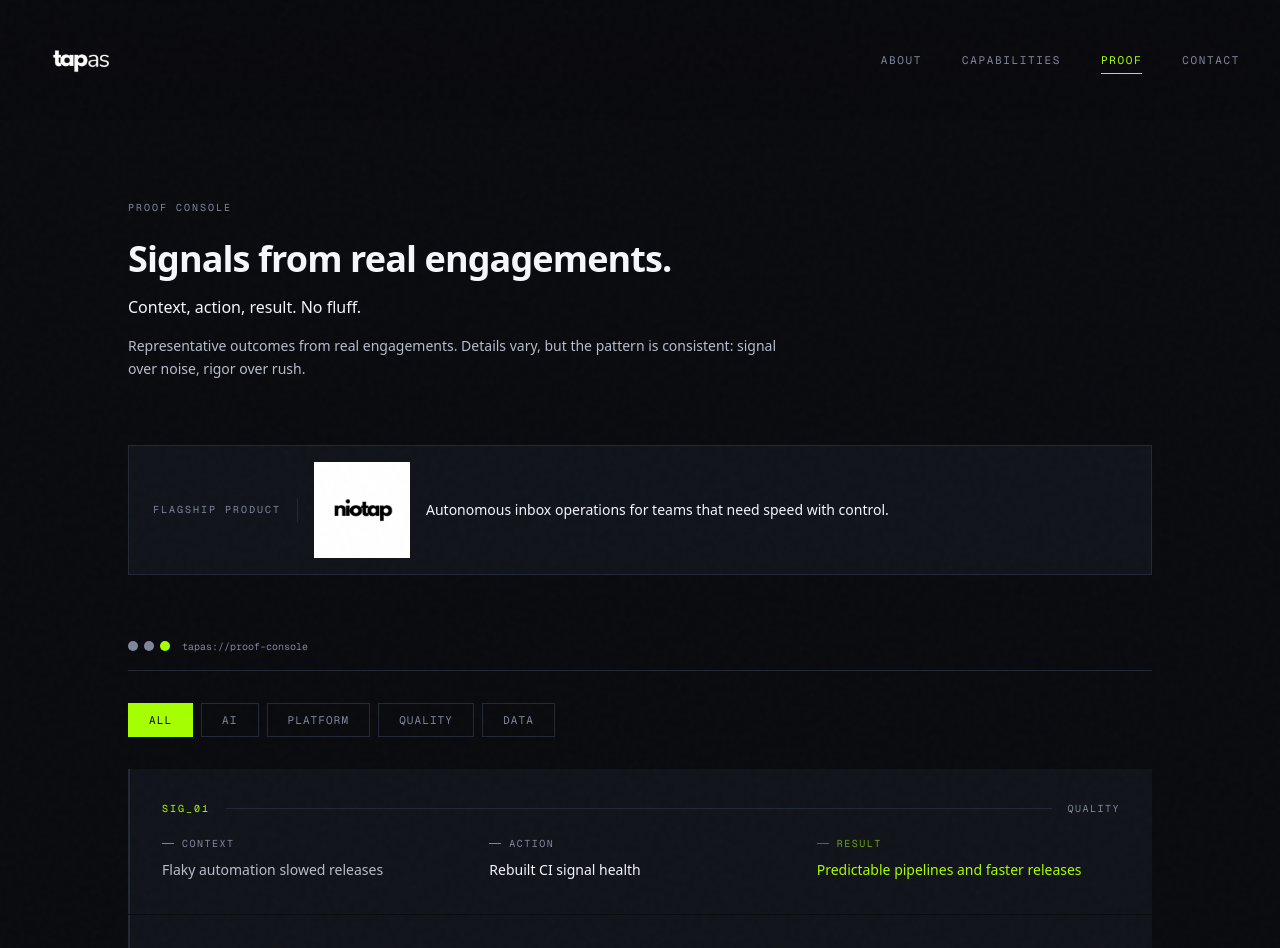
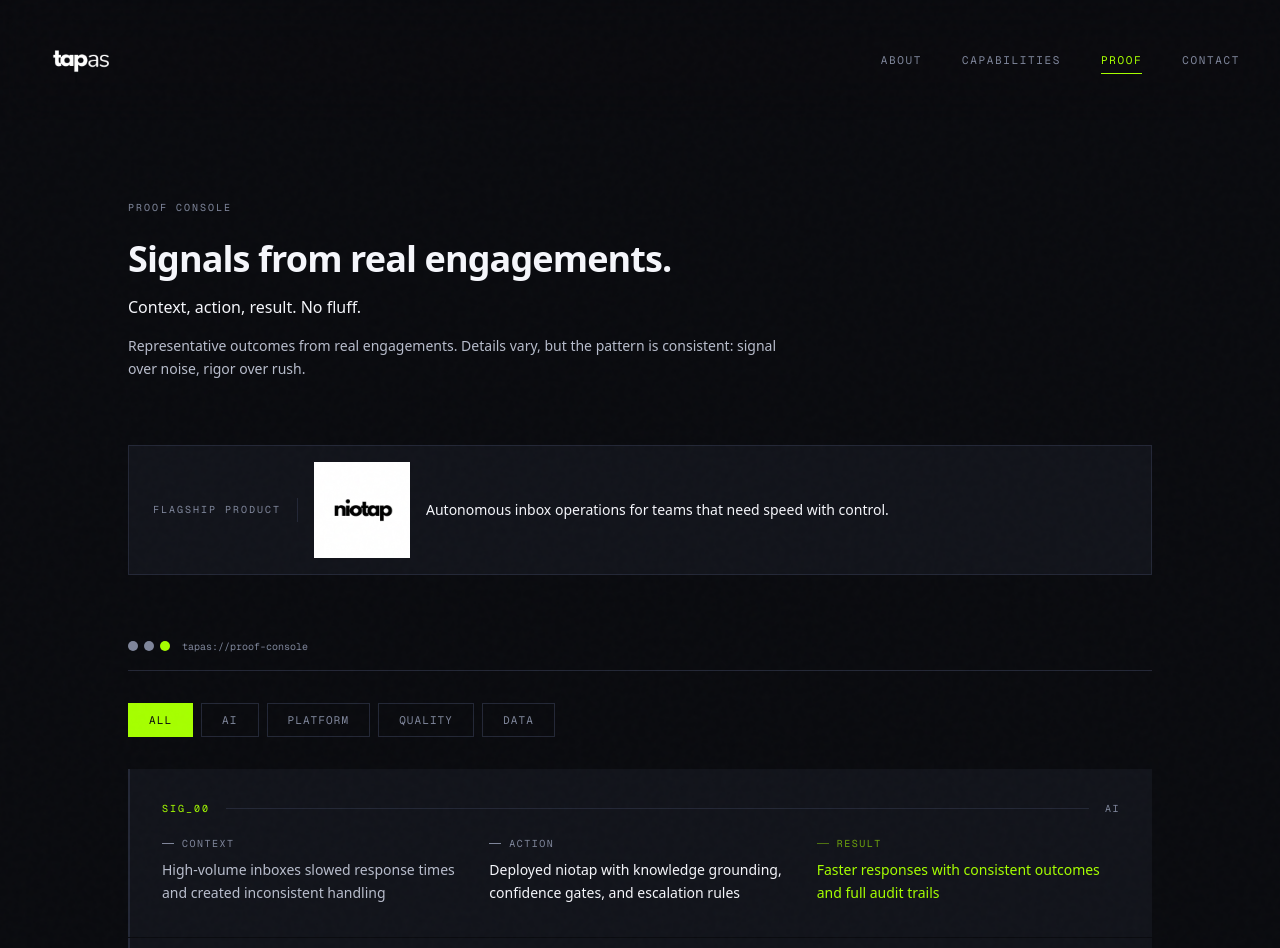
Before and after one commit to advaidg/tapas, a Next.js app: page /proof in a window 1280 px wide. Shown: the top 948 px of the page. Built offline with nearby package versions, Linux system fonts and the light colour scheme.

Commit message:
Expand niotap highlight and proof

```diff
--- a/src/app/page.tsx
+++ b/src/app/page.tsx
@@ -236,8 +236,11 @@
               <h2 className="mb-6 text-3xl font-semibold tracking-tight sm:text-4xl">
                 {product.title}
               </h2>
-              <p className="mb-8 text-base leading-relaxed text-[var(--text-primary)]">
+              <p className="mb-4 text-base leading-relaxed text-[var(--text-primary)]">
                 {product.body}
+              </p>
+              <p className="mb-8 text-sm leading-relaxed text-[var(--text-secondary)]">
+                {product.detail}
               </p>
               <Link
                 href={product.cta.href}
--- a/src/content/site-content.ts
+++ b/src/content/site-content.ts
@@ -103,6 +103,8 @@
         "Confidence-based auto-reply vs. escalation",
         "Full visibility with logs, metrics, and auditability",
       ],
+      detail:
+        "Built for support and operations teams handling high-volume, rule-driven email. niotap blends automation with human oversight and keeps every decision traceable.",
     },
 
     principles: {
@@ -176,6 +178,13 @@
     intro:
       "Representative outcomes from real engagements. Details vary, but the pattern is consistent: signal over noise, rigor over rush.",
     signals: [
+      {
+        id: "00",
+        domain: "AI" as const,
+        context: "High-volume inboxes slowed response times and created inconsistent handling",
+        action: "Deployed niotap with knowledge grounding, confidence gates, and escalation rules",
+        result: "Faster responses with consistent outcomes and full audit trails",
+      },
       {
         id: "01",
         domain: "Quality" as const,
```
